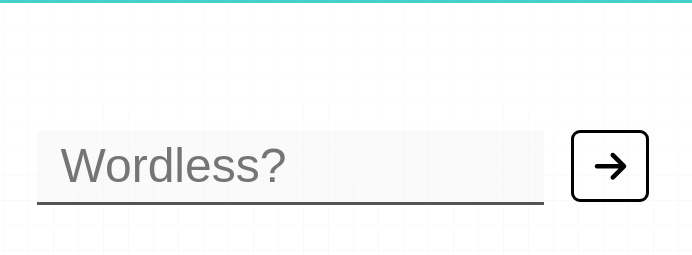
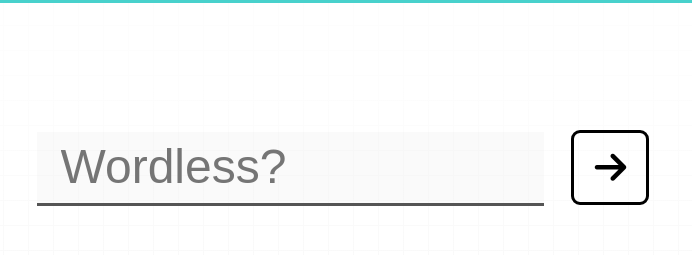
Before and after one commit to escherize/wordless-fe, a plain HTML site: page index.html in a window 1280 px wide. Shown: the top 255 px of the page, 297-989 px from the left. Drawn offline with nearby package versions, Linux system fonts and the light colour scheme; a web font is replaced by a local one.

Commit message:
added icons, made code drier, updated alternate theme, cleaned up design, added turquoise color

```diff
--- a/resources/css/black-theme.css
+++ b/resources/css/black-theme.css
@@ -10,10 +10,6 @@
       color: black;
 }
 
-/*.navbar h1.navbar-brand, .navbar h1.navbar-brand:hover, body, input {
-    color: black;
-}*/
-
 .navbar h1.navbar-brand {
     background-image: url("../img/icon1-black.svg");
 }
--- a/resources/css/style.css
+++ b/resources/css/style.css
@@ -88,15 +88,6 @@ input[type="text"]{
     background:none;
 
 }
-.btn-primary {
-
-    background: none;
-    outline: none;
-    line-height: 48px;
-
-/*    border-width: 0 0 3px 0 ;
-    border-color: grey;*/
-}
 
 input[type="text"]:focus, .btn-primary:hover {
     background-color: rgba(200, 200, 200, 0.1);
@@ -115,10 +106,10 @@ input[type="text"]:focus, .btn-primary:hover {
     border-color: grey;*/
 }
 
-.button:hover {
+/*.button:hover {
     border-color: white;
 
-}
+}*/
 .button:active, {
     background-color: white;
     color: black;
```
